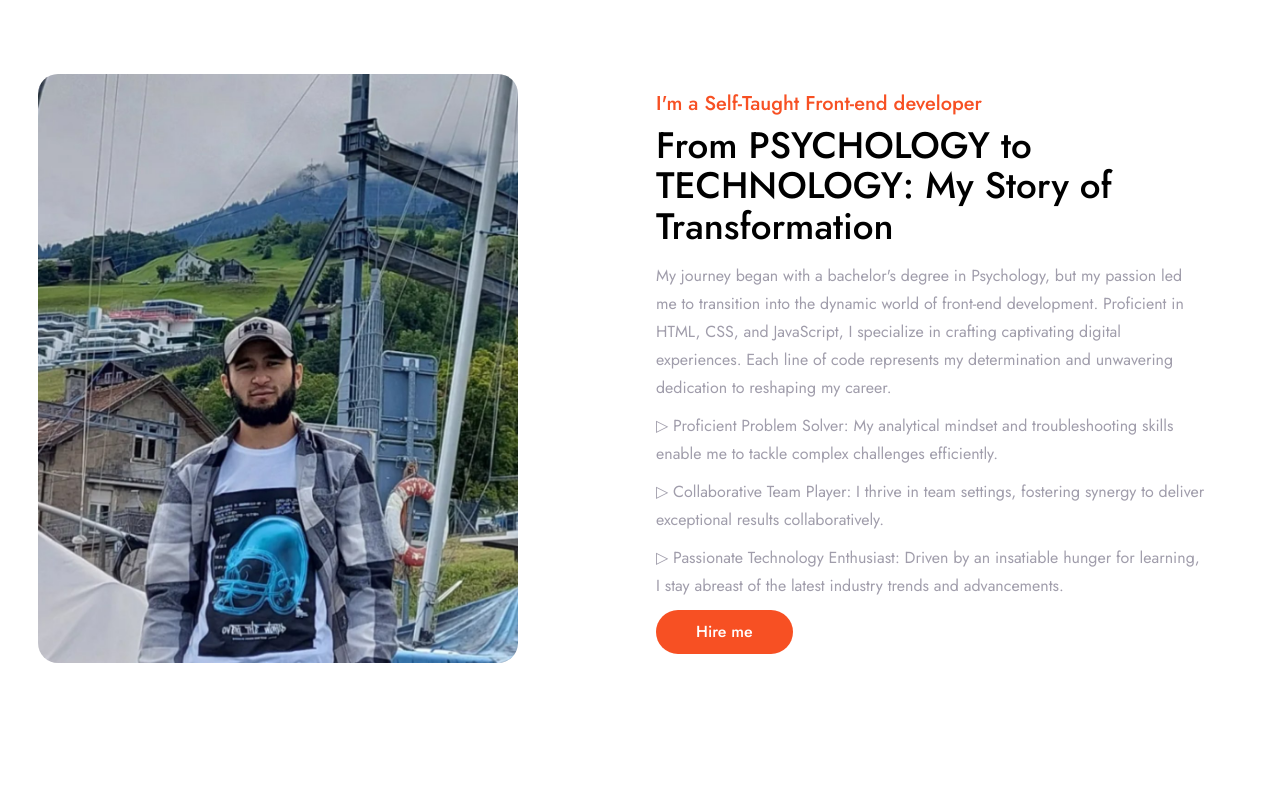
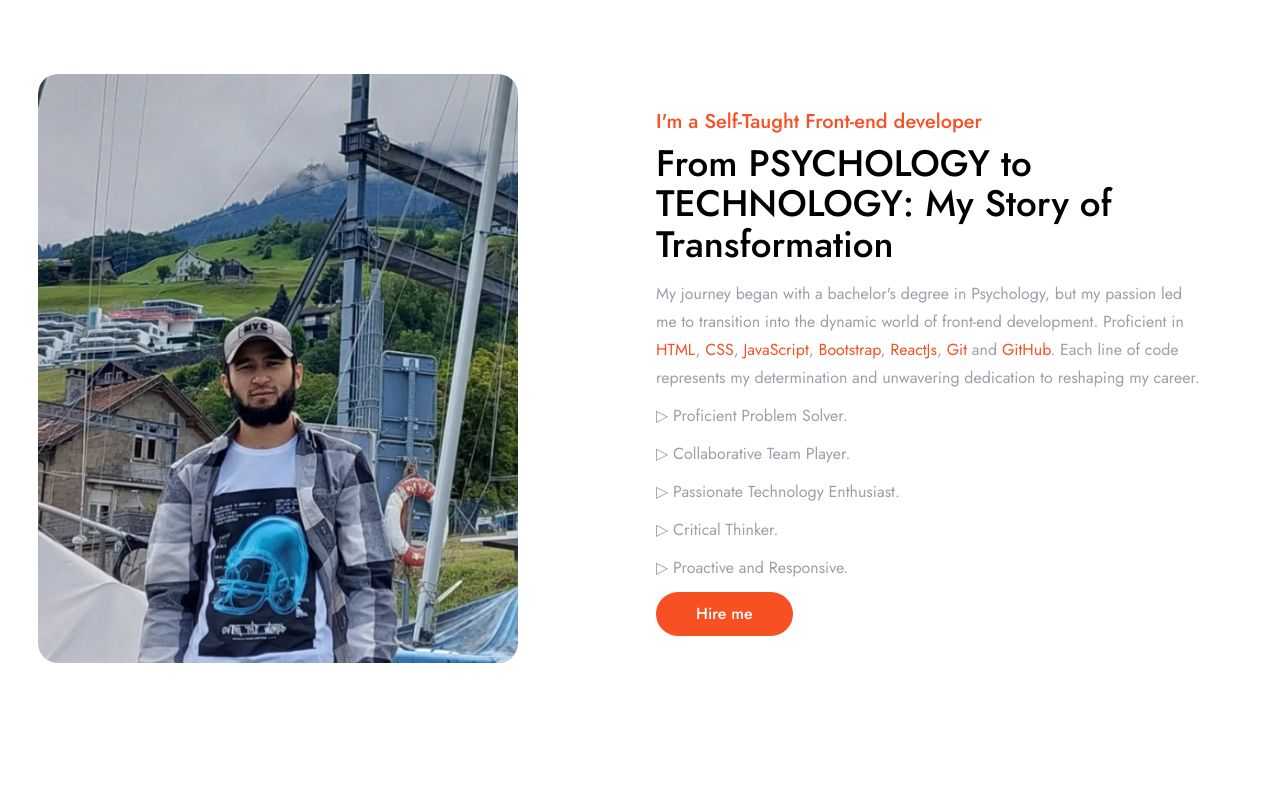
Before and after one commit to muminDev/myPortfolioV2.0, a plain HTML site: page index.html in a window 1280 px wide. Shown: the part 1175-1961 px from the top of the page. Drawn offline with nearby package versions, Linux system fonts and the light colour scheme.

Commit message:
about section modified

```diff
--- a/index.html
+++ b/index.html
@@ -46,9 +46,8 @@
         <h5>Front-end developer located in <span>Warsaw, Poland</span></h5>
         <p>
           As a front-end developer adept in HTML, CSS, JavaScript, Bootstrap and
-          ReactJs. I fuse technical prowess with a creative flair. With a
-          passion for collaboration, adaptability, and user-focused innovation,
-          let's craft impactful experiences together!
+          ReactJs. With a passion for collaboration, adaptability, and
+          user-focused innovation, let's craft impactful experiences together!
         </p>
         <div class="social">
           <a href="https://www.linkedin.com/in/muminjondev/"
@@ -117,23 +116,16 @@
         <p>
           My journey began with a bachelor's degree in Psychology, but my
           passion led me to transition into the dynamic world of front-end
-          development. Proficient in HTML, CSS, and JavaScript, I specialize in
-          crafting captivating digital experiences. Each line of code represents
+          development. Proficient in <span>HTML</span>, <span>CSS</span>,
+          <span>JavaScript</span>, <span>Bootstrap</span>, <span>ReactJs</span>,
+          <span>Git</span> and <span>GitHub</span>. Each line of code represents
           my determination and unwavering dedication to reshaping my career.
         </p>
-        <p>
-          ▷ Proficient Problem Solver: My analytical mindset and troubleshooting
-          skills enable me to tackle complex challenges efficiently.
-        </p>
-        <p>
-          ▷ Collaborative Team Player: I thrive in team settings, fostering
-          synergy to deliver exceptional results collaboratively.
-        </p>
-        <p>
-          ▷ Passionate Technology Enthusiast: Driven by an insatiable hunger for
-          learning, I stay abreast of the latest industry trends and
-          advancements.
-        </p>
+        <p>▷ Proficient Problem Solver.</p>
+        <p>▷ Collaborative Team Player.</p>
+        <p>▷ Passionate Technology Enthusiast.</p>
+        <p>▷ Critical Thinker.</p>
+        <p>▷ Proactive and Responsive.</p>
         <a href="#contact" class="btn">Hire me</a>
       </div>
     </section>
@@ -185,7 +177,7 @@
             alt="picture of realestate website"
           />
           <div class="layer">
-            <h3>Realestate website</h3>
+            <h3>Real Estate website</h3>
             <h5>working on it</h5>
           </div>
         </div>
--- a/styles.css
+++ b/styles.css
@@ -250,6 +250,9 @@ header.sticky {
   line-height: 28px;
   margin-bottom: 10px;
 }
+.about-text span {
+  color: var(--main-color);
+}
 .heading {
   text-align: center;
 }
```
